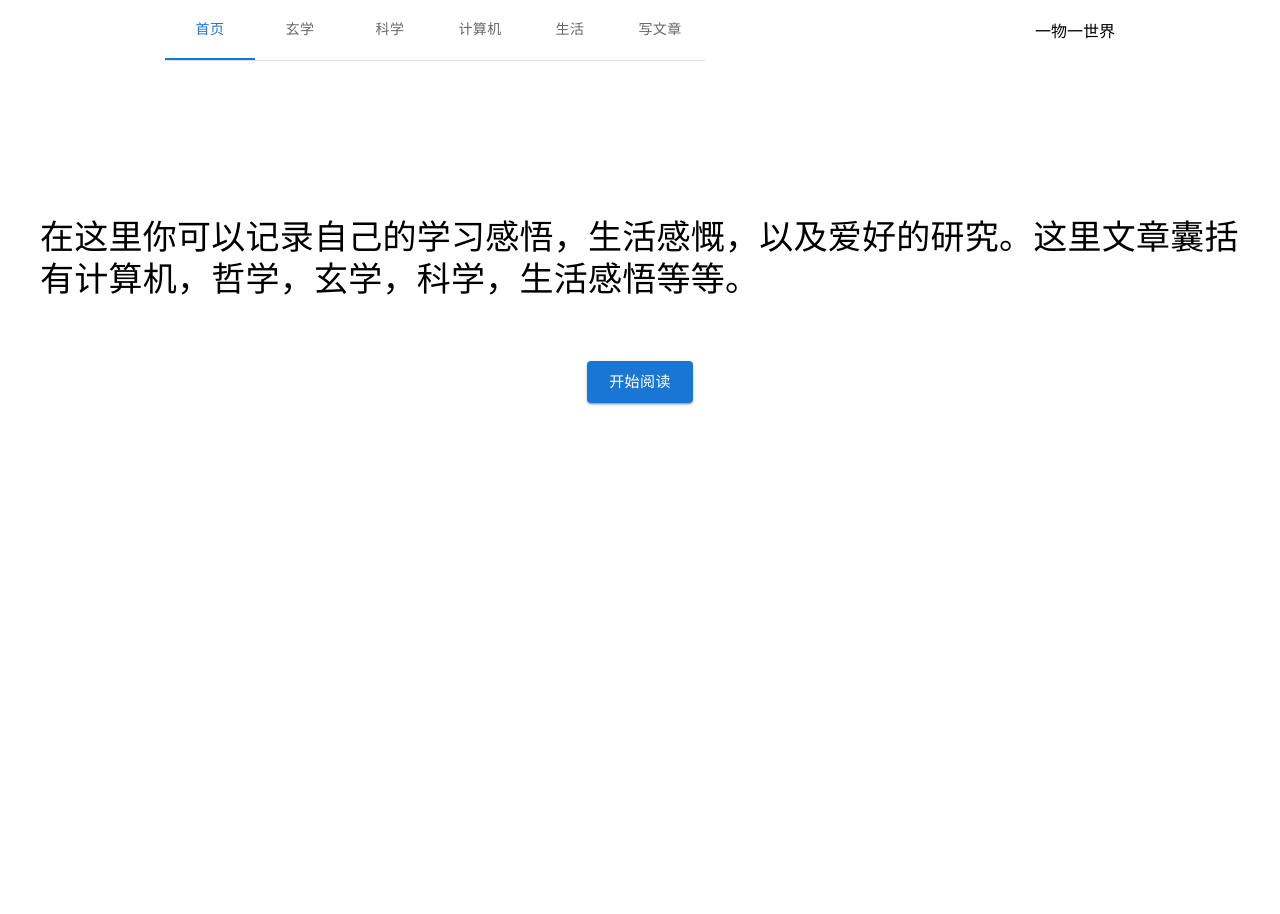
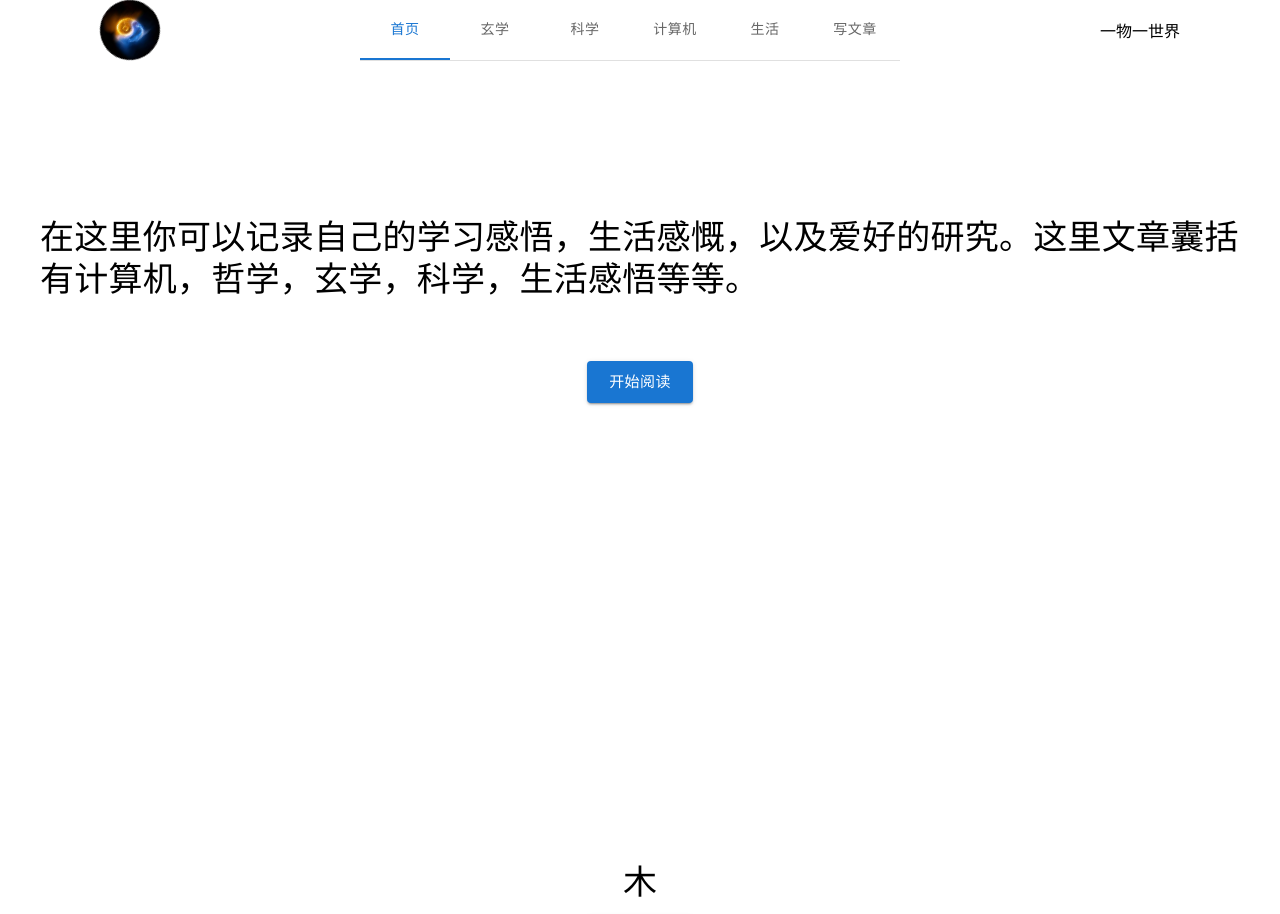
Before and after one commit to one-thing-one-world/blog-client, a React (Create React App) app: page / in a window 1280 px wide. Shown: the top 914 px of the page. Before the commit the page ends 800 px from the top, so only its background shows below. Built offline with nearby package versions, Linux system fonts and the light colour scheme.

Commit message:
fix: fix ui

```diff
--- a/src/components/Header/index.tsx
+++ b/src/components/Header/index.tsx
@@ -1,9 +1,31 @@
 import React from 'react'
-import styled from 'styled-components'
-// import logo from '../../assets/logo.jpg'
+import styled, { keyframes } from 'styled-components'
+import logo from '../../assets/logo.jpg'
 import NavComponent from './NavComponent'
 import NavUserInfo from './NavUserInfo'
 
+const imgRotate = keyframes`
+/* 0% {
+      transform: scale(90deg);
+    }
+    25% {
+      transform: scale(180deg);
+    }
+    75% {
+      transform: scale(270deg);
+    }
+    100% {
+      transform: scale(360deg);
+    } */
+    from {
+      transform: rotate(0deg);
+     }
+
+    to {
+      transform: rotate(360deg);
+    }
+
+`
 const Wrapper = styled.div`
   width: 100%;
   height: 60px;
@@ -11,16 +33,16 @@ const Wrapper = styled.div`
   justify-content: space-around;
   align-items: center;
 `
-// const LogoWrapper = styled.img`
-//   width: 60px;
-//   height: 60px;
-//   border-radius: 50% 50%;
-// `
-
+const LogoWrapper = styled.img`
+  width: 60px;
+  height: 60px;
+  border-radius: 50% 50%;
+  animation: ${imgRotate} 3s linear infinite;
+`
 export default function Header() {
   return (
     <Wrapper>
-      {/* <LogoWrapper src={logo} /> */}
+      <LogoWrapper src={logo} />
       <NavComponent />
       <NavUserInfo />
     </Wrapper>
--- a/src/pages/Home/index.tsx
+++ b/src/pages/Home/index.tsx
@@ -1,39 +1,17 @@
 import React, { useEffect } from 'react'
 import styled from 'styled-components'
-// import { Button, Typography } from '@mui/material'
-// import CenterWrapper from '../../style/common'
 // import { useNavigate } from 'react-router-dom'
 
 import HomeCom from './HomeCom'
-// import MetaphysicsCom from './MetaphysicsCom/index'
-// import ScienceCom from './ScienceCom'
-// import TechCom from './TechCom'
-// import TrivialCom from './TrivialCom'
-// import WriteArticalCom from './WriteArticalCom'
+import MetaphysicsCom from './MetaphysicsCom/index'
+import ScienceCom from './ScienceCom'
+import TechCom from './TechCom'
+import TrivialCom from './TrivialCom'
+import WriteArticalCom from './WriteArticalCom'
 
 const Wrapper = styled.div`
   font-size: 20px;
 `
-
-// const GoldenWrapper = styled.div`
-//   background: #fffbf0;
-//   width: 100%;
-//   height: 700px;
-// `
-// // const textWrapper = styled.div``
-// const WoodWrapper = styled(GoldenWrapper)`
-//   background: #e8f5e9;
-// `
-
-// const WaterWrapper = styled(GoldenWrapper)`
-//   background: #e3f2fd;
-// `
-// const FlameWrapper = styled(GoldenWrapper)`
-//   background: #ffebee;
-// `
-// const SoilWrapper = styled(GoldenWrapper)`
-//   background: #fffde7;
-// `
 export default function Home() {
   // const navigate = useNavigate()
   useEffect(() => {
@@ -42,11 +20,11 @@ export default function Home() {
   return (
     <Wrapper>
       <HomeCom />
-      {/* <MetaphysicsCom />
+      <MetaphysicsCom />
       <ScienceCom />
       <TechCom />
       <TrivialCom />
-      <WriteArticalCom /> */}
+      <WriteArticalCom />
     </Wrapper>
   )
 }
```
